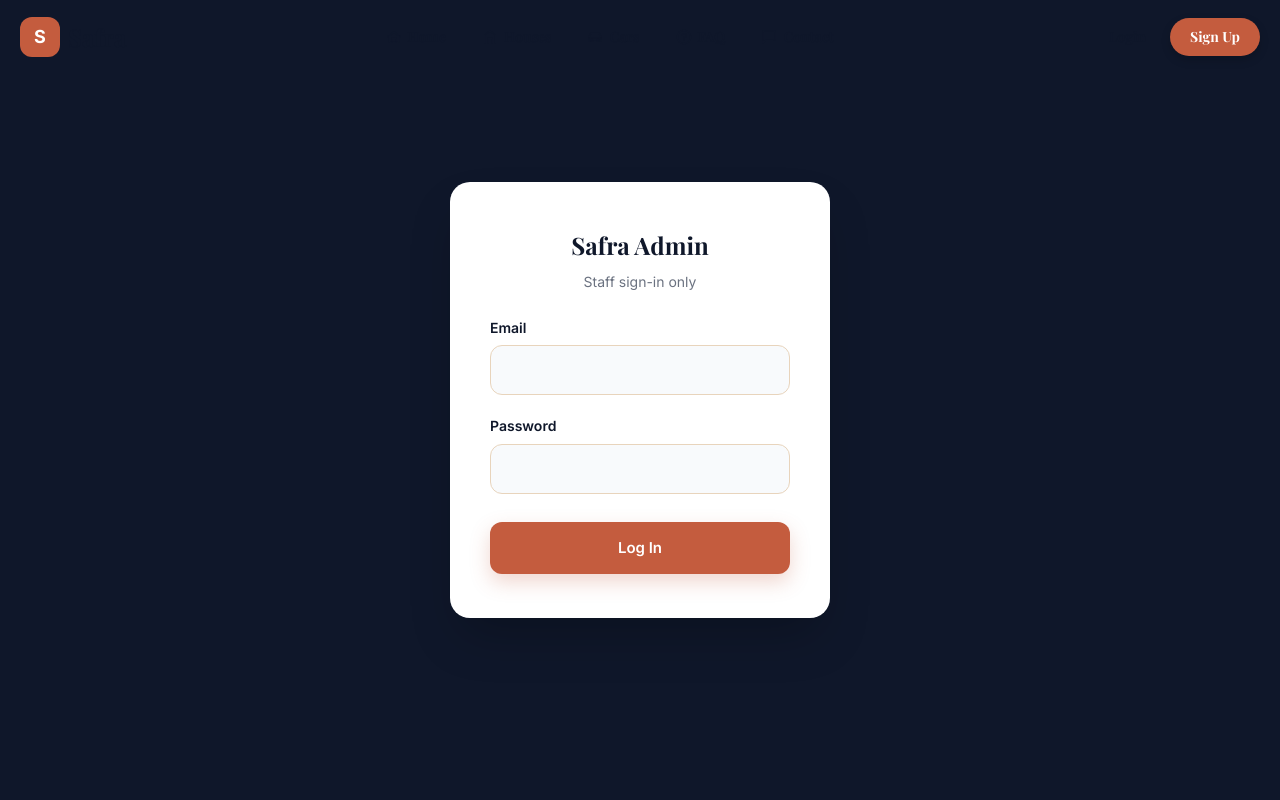
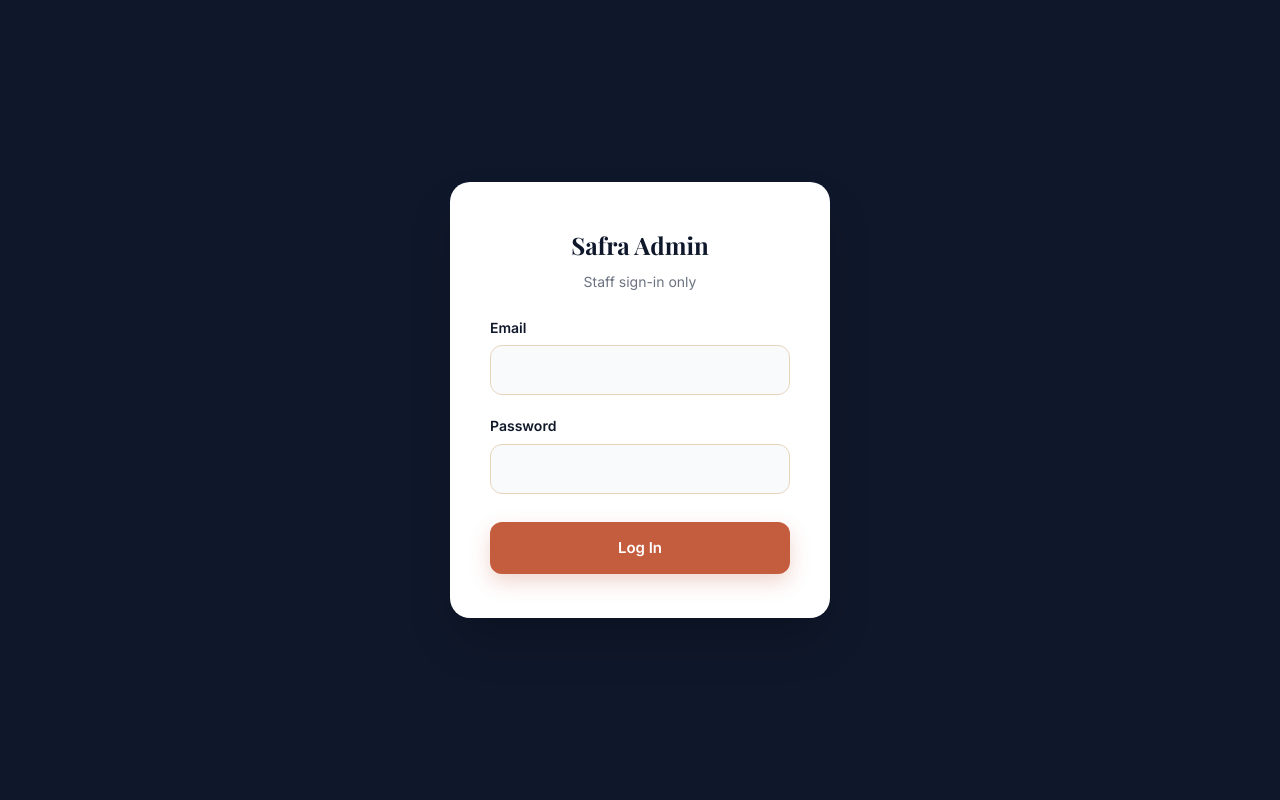
Before and after one commit to oubaid336-hub/next-safra, a Next.js app: page /admin/login in a window 1280 px wide. Shown: the top 800 px of the page. Built offline with nearby package versions, Linux system fonts and the light colour scheme; no server answers.

Commit message:
Add admin layout shell + dashboard page (Phase R5); scope customer Navbar/Footer off /admin routes

```diff
--- /dev/null
+++ b/src/app/admin/dashboard/page.js
@@ -0,0 +1,99 @@
+"use client";
+
+import { useEffect, useState } from "react";
+import { useRouter } from "next/navigation";
+import { getApiBaseUrl } from "@/lib/config";
+
+function formatLabel(key) {
+  const withSpaces = key.replace(/([a-z0-9])([A-Z])/g, "$1 $2");
+  return withSpaces.replace(/_/g, " ").replace(/\b\w/g, (c) => c.toUpperCase());
+}
+
+function isPlainObject(value) {
+  return value !== null && typeof value === "object" && !Array.isArray(value);
+}
+
+export default function AdminDashboardPage() {
+  const router = useRouter();
+  const [data, setData] = useState(null);
+  const [loading, setLoading] = useState(true);
+  const [error, setError] = useState("");
+
+  useEffect(() => {
+    const API = getApiBaseUrl();
+    async function loadDashboard() {
+      try {
+        const res = await fetch(`${API}/api/admin/dashboard`, { credentials: "include" });
+
+        if (res.status === 401 || res.status === 403) {
+          router.replace("/admin/login");
+          return;
+        }
+        if (!res.ok) {
+          setError("Something went wrong loading the dashboard. Please try again.");
+          setLoading(false);
+          return;
+        }
+        const json = await res.json();
+        setData(json);
+        setLoading(false);
+      } catch (err) {
+        setError("Something went wrong loading the dashboard. Please try again.");
+        setLoading(false);
+      }
+    }
+    loadDashboard();
+  }, [router]);
+
+  const keys = data ? Object.keys(data) : [];
+
+  return (
+    <>
+      <h1>Dashboard</h1>
+      <p className="sub">Overview of what&apos;s happening on Safra right now.</p>
+
+      {error && <div id="statusBanner" className="show">{error}</div>}
+      {loading && <p id="loadingMsg">Loading stats...</p>}
+      {!loading && !error && keys.length === 0 && <p id="emptyMsg">No stats returned by the server.</p>}
+
+      {!loading && !error && keys.length > 0 && (
+        <div id="statsGrid">
+          {keys.map((key) => {
+            const value = data[key];
+
+            if (isPlainObject(value)) {
+              const subKeys = Object.keys(value);
+              return (
+                <div className="stat-card nested" key={key}>
+                  <div className="stat-label group-label">{formatLabel(key)}</div>
+                  {subKeys.map((subKey) => (
+                    <div key={subKey}>
+                      <div className="stat-value" style={{ fontSize: "22px" }}>{value[subKey]}</div>
+                      <div className="stat-label">{formatLabel(subKey)}</div>
+                    </div>
+                  ))}
+                </div>
+              );
+            }
+
+            if (Array.isArray(value)) {
+              return (
+                <div className="stat-card" key={key}>
+                  <div className="stat-value">{value.length}</div>
+                  <div className="stat-label">{formatLabel(key)} (list)</div>
+                </div>
+              );
+            }
+
+            return (
+              <div className="stat-card" key={key}>
+                <div className="stat-value">{String(value)}</div>
+                <div className="stat-label">{formatLabel(key)}</div>
+              </div>
+            );
+          })}
+        </div>
+      )}
+    </>
+  );
+}
--- /dev/null
+++ b/src/app/admin/layout.js
@@ -0,0 +1,56 @@
+"use client";
+
+import Link from "next/link";
+import { usePathname, useRouter } from "next/navigation";
+import { getApiBaseUrl } from "@/lib/config";
+
+const ADMIN_LINKS = [
+  { href: "/admin/dashboard", label: "Dashboard" },
+  { href: "/admin/houses", label: "Houses & Cars" },
+  { href: "/admin/bookings", label: "Bookings" },
+  { href: "/admin/users", label: "Users" },
+  { href: "/admin/reviews", label: "Reviews" },
+  { href: "/admin/faq-manager", label: "FAQ" },
+  { href: "/admin/contact-messages", label: "Contact Messages" },
+  { href: "/admin/support-settings", label: "Support Settings" },
+  { href: "/admin/site-settings", label: "Site Settings" },
+  { href: "/admin/featured", label: "Featured Listings" },
+];
+
+export default function AdminLayout({ children }) {
+  const pathname = usePathname();
+  const router = useRouter();
+
+  if (pathname === "/admin/login") {
+    return <>{children}</>;
+  }
+
+  const handleLogout = async () => {
+    const API = getApiBaseUrl();
+    try {
+      await fetch(`${API}/api/auth/logout`, { method: "POST", credentials: "include" });
+    } catch (err) {
+      // ignore, log out client-side regardless
+    } finally {
+      router.push("/admin/login");
+    }
+  };
+
+  return (
+    <div className="admin-shell">
+      <div className="admin-topbar">
+        <div className="brand">Safra <span>Admin</span></div>
+        <button id="logoutBtn" onClick={handleLogout}>Log Out</button>
+      </div>
+      <nav className="admin-nav">
+        {ADMIN_LINKS.map((link) => (
+          <Link key={link.href} href={link.href} className={pathname === link.href ? "active" : ""}>
+            {link.label}
+          </Link>
+        ))}
+        <Link href="/">Back to Site</Link>
+      </nav>
+      <main className="admin-main">{children}</main>
+    </div>
+  );
+}
--- a/src/app/globals.css
+++ b/src/app/globals.css
@@ -871,3 +871,40 @@ textarea.form-input { resize: vertical; min-height: 140px; }
 }
 .admin-page .auth-card h1 { font-size: 1.5rem; }
 .admin-page .auth-card .subtitle { margin-bottom: 24px; }
+
+/* ==========================================================================
+   Admin shell (topbar + nav + main, all admin pages except login)
+   ========================================================================== */
+.admin-shell { font-family: 'Inter', sans-serif; background: #F4F2ED; min-height: 100vh; }
+.admin-topbar {
+  background: var(--safra-navy); color: #fff;
+  display: flex; align-items: center; justify-content: space-between;
+  padding: 16px 24px;
+}
+.admin-topbar .brand { font-family: 'Playfair Display', serif; font-size: 20px; font-weight: 700; }
+.admin-topbar .brand span { opacity: .65; font-family: 'Inter', sans-serif; font-size: 13px; font-weight: 500; margin-left: 8px; }
+#logoutBtn {
+  background: transparent; border: 1px solid rgba(255,255,255,.4); color: #fff;
+  padding: 8px 16px; border-radius: 999px; font-size: 13px; font-weight: 600; cursor: pointer;
+}
+#logoutBtn:hover { background: rgba(255,255,255,.1); }
+.admin-nav {
+  background: #fff; border-bottom: 1px solid #E5DFD2; padding: 0 24px;
+  display: flex; gap: 4px; overflow-x: auto;
+}
+.admin-nav a {
+  display: inline-block; padding: 14px; font-size: 13px; font-weight: 600;
+  color: #6B6558; text-decoration: none; white-space: nowrap; border-bottom: 2px solid transparent;
+}
+.admin-nav a.active { color: var(--safra-navy); border-bottom-color: var(--safra-terracotta); }
+.admin-main { max-width: 1000px; margin: 0 auto; padding: 32px 24px 64px; }
+.admin-main h1 { font-family: 'Playfair Display', serif; font-size: 26px; color: var(--safra-navy); margin: 0 0 6px; }
+.admin-main p.sub { color: #8A8377; font-size: 14px; margin: 0 0 28px; }
+#statusBanner { margin-bottom: 24px; padding: 14px 16px; border-radius: 10px; font-size: 14px; background: #FBEAE9; color: #8C2E27; border: 1px solid #F0C4C0; }
+#statsGrid { display: grid; grid-template-columns: repeat(auto-fill, minmax(180px, 1fr)); gap: 16px; }
+.stat-card { background: #fff; border-radius: 14px; padding: 22px 20px; box-shadow: 0 2px 12px rgba(27,42,65,.06); }
+.stat-card .stat-value { font-family: 'Playfair Display', serif; font-size: 32px; color: var(--safra-navy); font-weight: 700; line-height: 1; margin-bottom: 8px; }
+.stat-card .stat-label { font-size: 13px; color: #8A8377; font-weight: 500; }
+.stat-card.nested { grid-column: 1 / -1; display: flex; flex-wrap: wrap; gap: 24px; }
+.stat-card.nested .stat-label.group-label { width: 100%; font-weight: 700; color: var(--safra-navy); font-size: 14px; margin-bottom: 4px; }
+#loadingMsg, #emptyMsg { color: #8A8377; font-size: 14px; }
--- a/src/components/Footer.jsx
+++ b/src/components/Footer.jsx
@@ -1,6 +1,12 @@
+"use client";
+
 import Link from "next/link";
+import { usePathname } from "next/navigation";
 
 export default function Footer() {
+  const pathname = usePathname();
+  if (pathname.startsWith("/admin")) return null;
+
   return (
     <footer className="footer">
       <div className="container">
--- a/src/components/Navbar.jsx
+++ b/src/components/Navbar.jsx
@@ -47,6 +47,8 @@ export default function Navbar() {
   };
 
   const isActive = (href) => pathname === href;
+
+  if (pathname.startsWith("/admin")) return null;
 
   return (
     <nav className={`navbar${(scrolled || alwaysSolid) ? " scrolled" : ""}`} id="navbar">
```
